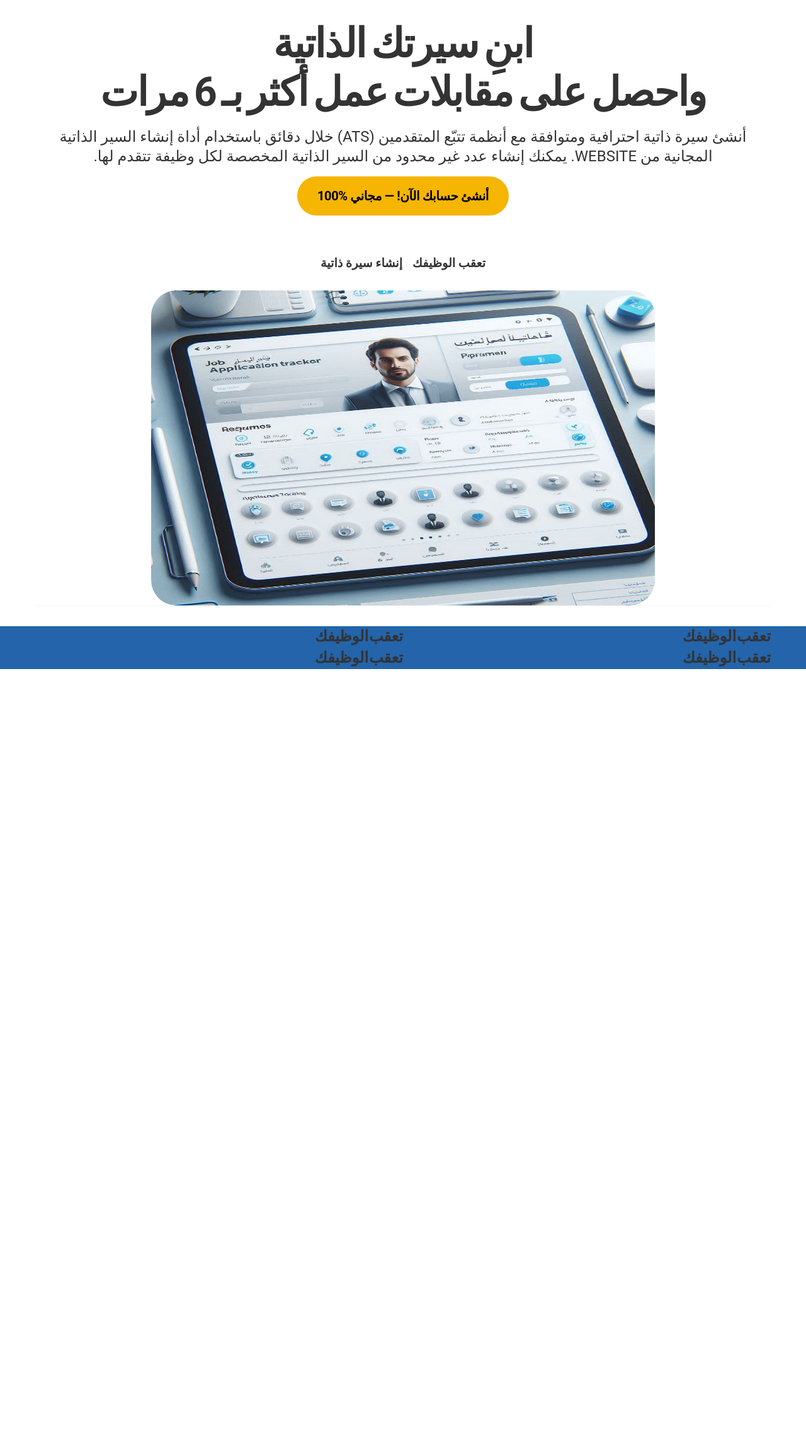
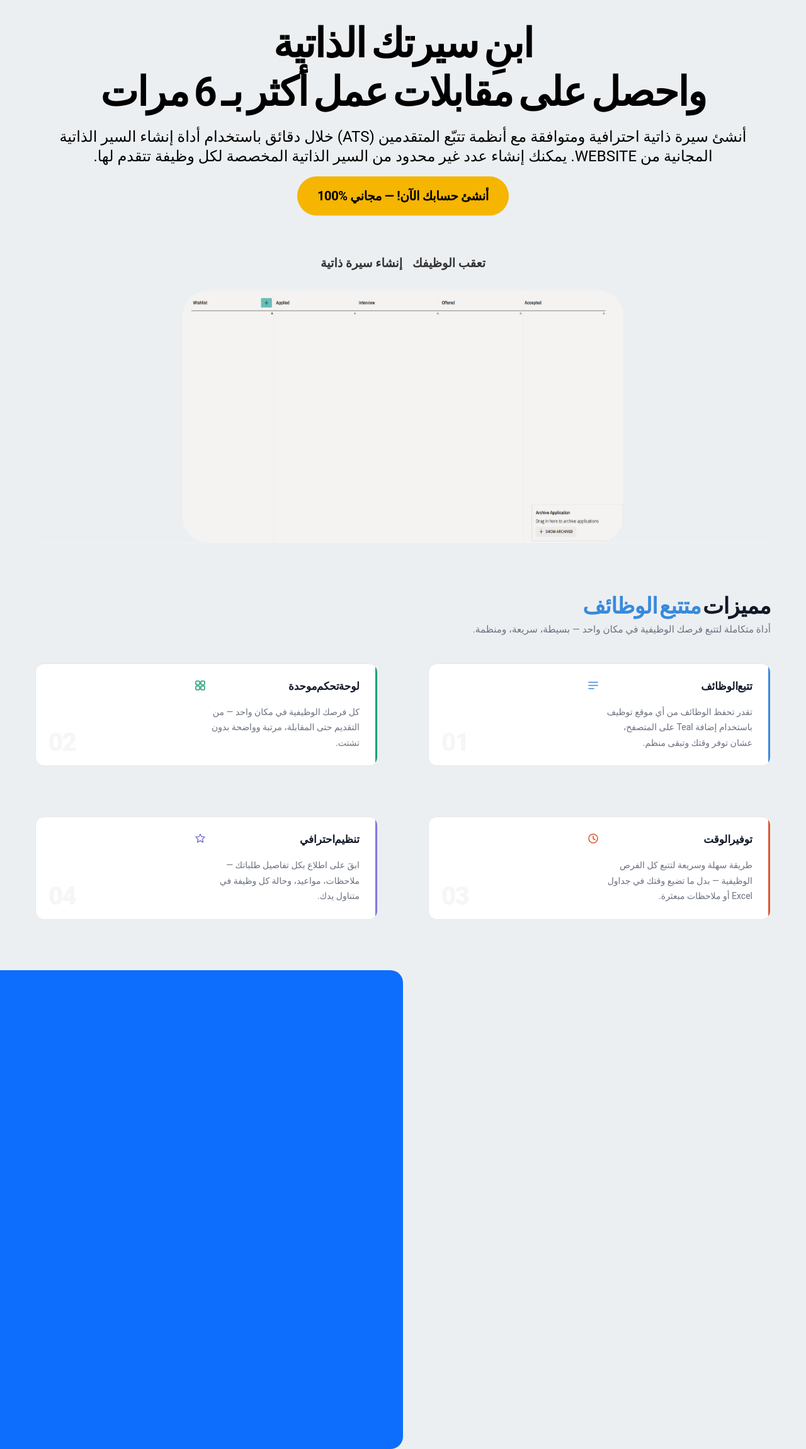
Before and after one commit to ahmed-alawlaqi25/JobApplicationTracker, a Flask app: page / in a window 1280 px wide. Shown: the part 70-2370 px from the top of the page at 63% size. Before the commit the page ends 1132 px from the top, so only its background shows below. Run offline with Flask 3, Linux system fonts and the light colour scheme; some libraries are stand-ins or nearby versions.

Commit message:
done feature section

```diff
--- a/app/static/style.css
+++ b/app/static/style.css
@@ -10,6 +10,7 @@ body {
     background-position: center;
     background-repeat: no-repeat;
     background-size: cover;
+    background-color: #ECEFF1;
 
 
 }
@@ -25,17 +26,11 @@ a {
     font-weight: bold;
 }
 
-p {
-    color: #333;
-}
-
 h1 {
-    color: #333;
     word-spacing: -5px;
 }
 
 h2 {
-    color: #333;
     font-size: 2.5rem;
     font-weight: 600;
     line-height: 1;
@@ -45,7 +40,6 @@ h2 {
 }
 
 h3 {
-    color: #333;
     font-size: 1.5rem;
     font-weight: 600;
     line-height: 140%;
@@ -166,7 +160,6 @@ header {
     text-decoration: none;
     transition: all .3s;
     box-shadow: 0 1px 2px #1018280d;
-
 }
 
 .login {
@@ -186,7 +179,6 @@ header {
     box-shadow: 0 1px 2px #1018280d;
 }
 
-
 .action-button:hover {
     background-color: #0d6efd;
     color: white;
@@ -202,12 +194,9 @@ header {
 }
 
 /*hero-content*/
-.hero-section {
+#hero-section {
+    width: 100%;
     margin-bottom: 2rem;
-}
-
-.container .container {
-    height: 100vh;
 }
 
 .hero-content {
@@ -264,9 +253,6 @@ header {
     gap: 1rem;
 }
 
-.container .hero {
-    margin-bottom: 2rem;
-}
 
 .hero-menu-items:hover {
     transform: scale(1.05);
@@ -276,26 +262,162 @@ header {
     display: flex;
     align-items: center;
     justify-content: center;
-    border-bottom: 1px solid #f2f4f7
+    border-bottom: 1px solid #f2f4f7;
+    margin-bottom: 4rem;
 }
 
+
 .hero-image {
-    width: 800px;
-    height: 500px;
+    width: 700px;
+    height: 400px;
     border-radius: 40px;
 }
 
-#features {
-    background-color: oklch(49.9238% 0.129201 253.300748 / 1);
+.section-wrapper {
+    display: flex;
+    flex-direction: column;
+    margin-bottom: 5rem;
+    margin-top: 5rem;
 }
 
-.features {
+.section-eyebrow {
+    font-size: 11px;
+    font-weight: 700;
+    letter-spacing: 0.18em;
+    text-transform: uppercase;
+    color: #378ADD;
+    margin: 0 0 0.5rem;
+    display: flex;
+    align-items: center;
+    gap: 8px;
+}
+
+.section-eyebrow::after {
+    content: '';
+    flex: 1;
+    height: 1px;
+    background: #e0e4ea;
+    max-width: 60px;
+}
+
+.section-heading {
+    font-size: 2.2rem;
+    font-weight: 900;
+    color: #111827;
+    margin: 0 0 0.25rem;
+    line-height: 1.15;
+    letter-spacing: -0.02em;
+}
+
+.section-heading span {
+    color: #378ADD;
+}
+
+.section-sub {
+    font-size: 0.95rem;
+    color: #6b7280;
+    margin: 0 0 2.5rem;
+    line-height: 1.7;
+    max-width: 480px;
+}
+
+.features-grid {
+    display: grid;
+    grid-template-columns: repeat(2, 1fr);
+    gap: 5rem;
+}
+
+.feature-card {
     display: grid;
     grid-template-columns: 1fr 1fr;
-    grid-template-rows: 1fr 1fr;
+    background: #ffffff;
+    border: 0.5px solid #e5e7eb;
+    border-radius: 14px;
+    padding: 1.5rem 1.75rem;
+    position: relative;
+    overflow: hidden;
+    transition: border-color 0.2s, transform 0.2s, box-shadow 0.2s;
+    cursor: default;
 }
 
-.box {
+.feature-card:hover {
+    border-color: #c8d3de;
+    transform: translateY(-2px);
+    box-shadow: 0 6px 24px rgba(0, 0, 0, 0.07);
+}
+
+.feature-card::before {
+    content: '';
+    position: absolute;
+    top: 0;
+    right: 0;
+    width: 3px;
+    height: 100%;
+    border-radius: 0 14px 14px 0;
+}
+
+.feature-card:nth-child(1)::before {
+    background: #378ADD;
+}
+
+.feature-card:nth-child(2)::before {
+    background: #1D9E75;
+}
+
+.feature-card:nth-child(3)::before {
+    background: #D85A30;
+}
+
+.feature-card:nth-child(4)::before {
+    background: #7F77DD;
+}
+
+.feature-icon {
+    width: 40px;
+    height: 40px;
+    border-radius: 10px;
+    position: revert-layer;
+}
+
+
+.feature-title {
+    order: -1;
+    font-size: 1.05rem;
+    font-weight: 700;
+    color: #111827;
+    margin: 0 0 0.5rem;
+}
+
+.feature-desc {
+    font-size: 0.875rem;
+    color: #6b7280;
+    line-height: 1.75;
+    margin: 0;
+}
+
+.feature-number {
+    position: absolute;
+    bottom: 1rem;
+    left: 1.25rem;
+    font-size: 2.5rem;
+    font-weight: 900;
+    line-height: 1;
+    opacity: 0.04;
+    color: #111827;
+    user-select: none;
+    pointer-events: none;
+    letter-spacing: -0.04em;
+}
+
+#action-section {
+    height: 95vh;
+    display: grid;
+    grid-template-columns: 1fr 1fr;
+}
+
+.left-card {
+    background-color: #0d6efd;
+    border-radius: 0 20px 20px 0;
 
 }
 
@@ -308,7 +430,19 @@ header {
         display: none;
     }
 
+    .features-grid {
+        grid-template-columns: 1fr;
+    }
+
+    .section-heading {
+        font-size: 1.6rem;
+    }
+
+    .section-wrapper {
+        padding: 2rem 1.5rem;
+    }
 }
+
 
 @media (min-width: 960px) {
     .toggler {
--- a/app/templates/index.html
+++ b/app/templates/index.html
@@ -44,7 +44,7 @@
     </div>
 </header>
 <!-- ========================= hero-section start ========================= -->
-<section class="hero-section">
+<section id="hero-section">
     <div class="container hero">
         <div class="hero-content">
             <h1 class="hero-h1">ابنِ سيرتك الذاتية <br>واحصل على مقابلات عمل أكثر بـ 6 مرات</h1>
@@ -59,29 +59,76 @@
         </div>
 
         <div class="hero-images">
-            <img class="hero-image" src="{{ url_for('static', filename='img/hero-image.png') }}" alt="hero-image">
+            <img class="hero-image" src="{{ url_for('static', filename='img/hero-image2.png') }}" alt="hero-image">
         </div>
     </div>
 </section>
 <!-- ========================= features-section start ========================= -->
 <section id="features">
-    <div class="container features">
-        <div class="box">
-            <h3>تعقب الوظيفك</h3>
+    <div class="container section-wrapper">
+        <h2 class="section-heading">مميزات <span>متتبع الوظائف</span></h2>
+        <p class="section-sub">أداة متكاملة لتتبع فرصك الوظيفية في مكان واحد — بسيطة، سريعة، ومنظمة.</p>
+        <div class="features-grid">
+            <div class="feature-card">
+                <div class="feature-icon">
+                    <svg width="20" height="20" viewBox="0 0 20 20" fill="none" xmlns="http://www.w3.org/2000/svg">
+                        <path d="M3 5h14M3 10h14M3 15h8" stroke="#378ADD" stroke-width="1.6" stroke-linecap="round"/>
+                    </svg>
+                </div>
+                <h3 class="feature-title">تتبع الوظائف</h3>
+                <p class="feature-desc">تقدر تحفظ الوظائف من أي موقع توظيف باستخدام إضافة Teal على المتصفح، عشان توفر
+                    وقتك وتبقى منظم.</p>
+                <span class="feature-number">01</span>
+            </div>
 
+            <div class="feature-card">
+                <div class="feature-icon">
+                    <svg width="20" height="20" viewBox="0 0 20 20" fill="none" xmlns="http://www.w3.org/2000/svg">
+                        <rect x="3" y="3" width="6" height="6" rx="1.5" stroke="#1D9E75" stroke-width="1.6"/>
+                        <rect x="11" y="3" width="6" height="6" rx="1.5" stroke="#1D9E75" stroke-width="1.6"/>
+                        <rect x="3" y="11" width="6" height="6" rx="1.5" stroke="#1D9E75" stroke-width="1.6"/>
+                        <rect x="11" y="11" width="6" height="6" rx="1.5" stroke="#1D9E75" stroke-width="1.6"/>
+                    </svg>
+                </div>
+                <h3 class="feature-title">لوحة تحكم موحدة</h3>
+                <p class="feature-desc">كل فرصك الوظيفية في مكان واحد — من التقديم حتى المقابلة، مرتبة وواضحة بدون
+                    تشتت.</p>
+                <span class="feature-number">02</span>
+            </div>
+            <div class="feature-card">
+                <div class="feature-icon">
+                    <svg width="20" height="20" viewBox="0 0 20 20" fill="none" xmlns="http://www.w3.org/2000/svg">
+                        <circle cx="10" cy="10" r="7" stroke="#D85A30" stroke-width="1.6"/>
+                        <path d="M10 6v4l3 2" stroke="#D85A30" stroke-width="1.6" stroke-linecap="round"/>
+                    </svg>
+                </div>
+                <h3 class="feature-title">توفير الوقت</h3>
+                <p class="feature-desc">طريقة سهلة وسريعة لتتبع كل الفرص الوظيفية — بدل ما تضيع وقتك في جداول Excel أو
+                    ملاحظات مبعثرة.</p>
+                <span class="feature-number">03</span>
+            </div>
+
+            <div class="feature-card">
+                <div class="feature-icon">
+                    <svg width="20" height="20" viewBox="0 0 20 20" fill="none" xmlns="http://www.w3.org/2000/svg">
+                        <path d="M10 3l2 4 5 .5-3.5 3.5 1 5L10 13.5 5.5 16l1-5L3 7.5l5-.5z" stroke="#7F77DD"
+                              stroke-width="1.5" stroke-linejoin="round"/>
+                    </svg>
+                </div>
+                <h3 class="feature-title">تنظيم احترافي</h3>
+                <p class="feature-desc">ابقَ على اطلاع بكل تفاصيل طلباتك — ملاحظات، مواعيد، وحالة كل وظيفة في متناول
+                    يدك.</p>
+                <span class="feature-number">04</span>
+            </div>
         </div>
-        <div class="box">
-            <h3>تعقب الوظيفك</h3>
+    </div>
+</section>
+<section id="action-section">
+    <div class="right-card">
 
-        </div>
-        <div class="box">
-            <h3>تعقب الوظيفك</h3>
+    </div>
+    <div class="left-card">
 
-        </div>
-        <div class="box">
-            <h3>تعقب الوظيفك</h3>
-
-        </div>
     </div>
 </section>
 <script
```
Also changed, not shown: app/static/img/hero-image2.png (added).
